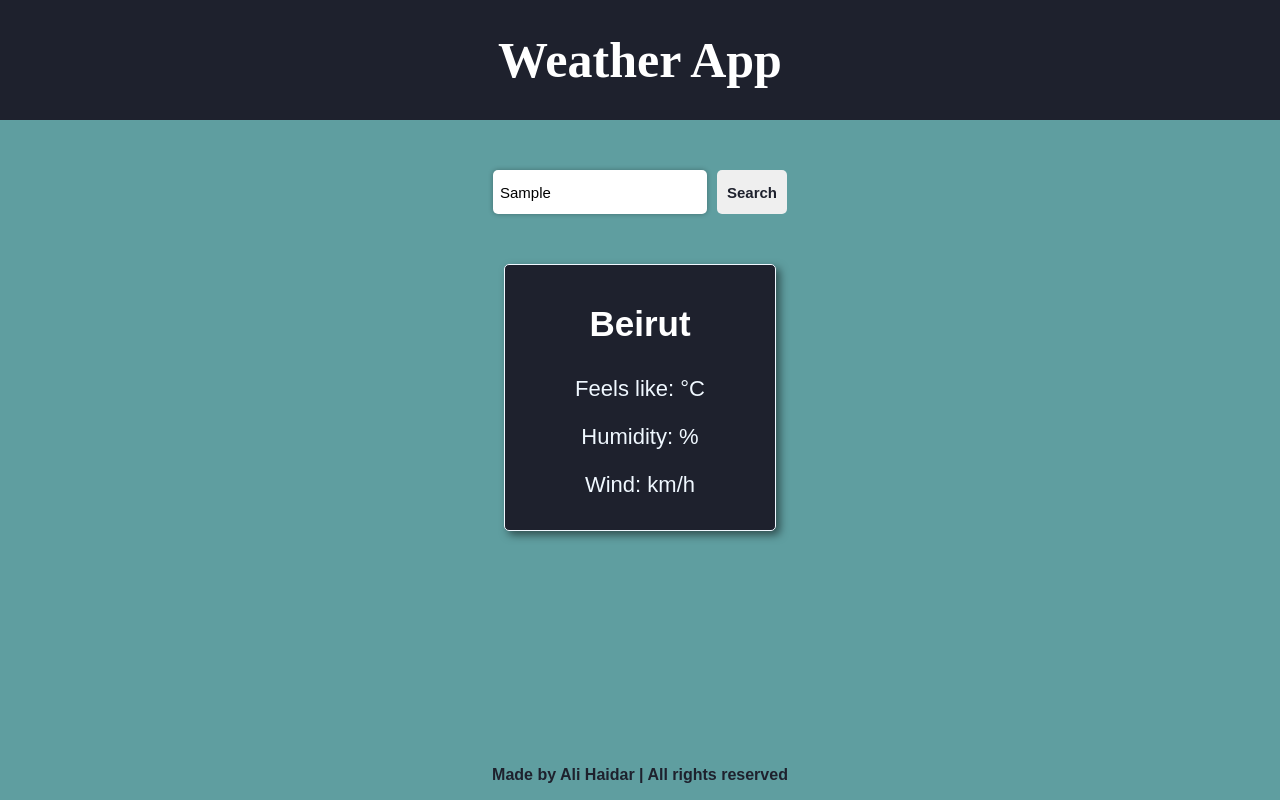
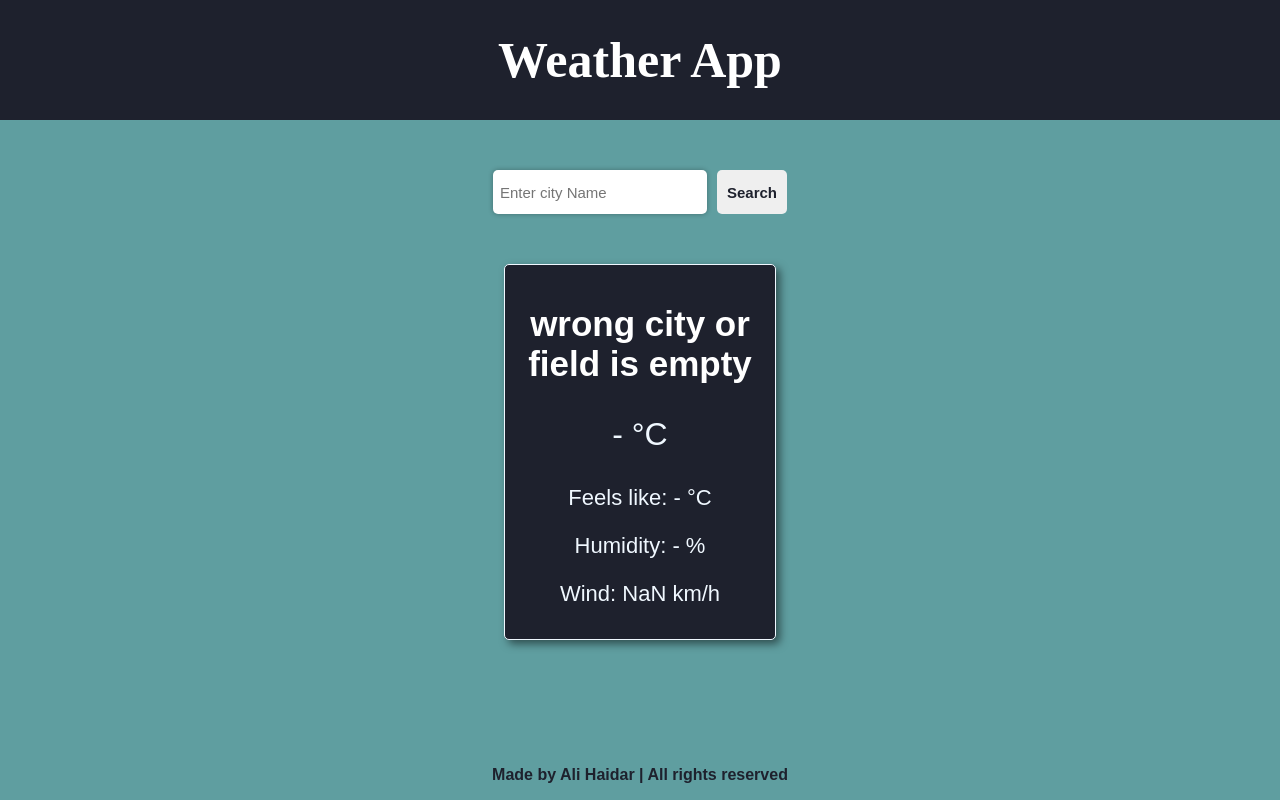
Before and after one commit to alihaydar28/WeatherApp, a plain HTML site: page index.html in a window 1280 px wide. Both pictures are taken after typing "Sample" into the empty fields and a click on the button "Search". Drawn offline with Linux system fonts and the light colour scheme; no server answers; a web font is replaced by a local one.

Commit message:
optimized js code

```diff
--- a/script.js
+++ b/script.js
@@ -1,28 +1,45 @@
 const searchBtn = document.querySelector('.searchBtn');
 const inputField = document.querySelector('.inputField');
-const cityName = document.querySelector('.cityName');
-const temp = document.querySelector('.temp');
-const feelslike = document.querySelector('.feelsLikeSpan');
-const humidity = document.querySelector('.humiditySpan');
-const wind = document.querySelector('.windSpan');
+const weatherInfo = {
+  cityName: document.querySelector('.cityName'),
+  temp: document.querySelector('.temp'),
+  feelslike: document.querySelector('.feelsLikeSpan'),
+  humidity: document.querySelector('.humiditySpan'),
+  wind: document.querySelector('.windSpan')
+};
 
-searchBtn.addEventListener('click', function() {
-    // bdna n3ayet la shi function hon w naatiya l search result
+searchBtn.addEventListener('click', handleSearch);
+inputField.addEventListener('keydown', function(event) {
+  if (event.key === 'Enter') {
+    handleSearch();
+  }
 });
 
-async function getWeatherInfo(city ='beirut'){
-    try{
-        const response= await fetch(`https://api.weatherapi.com/v1/current.json?key=1298f3c1dfd04851afa122550233006&q=${city}`);
-        const weatherData = await response.json();
+async function getWeatherInfo(city = 'beirut') {
+  try {
+    const response = await fetch(`https://api.weatherapi.com/v1/current.json?key=1298f3c1dfd04851afa122550233006&q=${city}`);
+    const weatherData = await response.json();
 
-        cityName.textContent=weatherData.location.name;
-        temp.textContent=weatherData.current.temp_c+" °C";
-        feelslike.textContent=weatherData.current.feelslike_c;
-        humidity.textContent=weatherData.current.humidity;
-        wind.textContent=(weatherData.current.wind_mph)*1.60;
-    }catch(err){
-        console.log(err);
-    }
+    const name=weatherData.location.name;
+    const { temp_c, feelslike_c, humidity, wind_mph } = weatherData.current;
+    updateWeatherInfo(name, temp_c, feelslike_c, humidity, wind_mph);
+
+  } catch (err) {
+    updateWeatherInfo("wrong city or field is empty", "-", "-", "-", "-");
+  }
 };
 
-getWeatherInfo('london');
+function updateWeatherInfo(cityName, temp, feelslike, humidity, wind_mph) {
+  weatherInfo.cityName.textContent = cityName;
+  weatherInfo.temp.textContent = `${temp} °C`;
+  weatherInfo.feelslike.textContent = feelslike;
+  weatherInfo.humidity.textContent = humidity;
+  weatherInfo.wind.textContent = (wind_mph * 1.60).toFixed(2);
+}
+
+function handleSearch() {
+  getWeatherInfo(inputField.value);
+  inputField.value = "";
+}
+
+getWeatherInfo('beirut');
```
Also changed, not shown: index.html (+1 -0 lines).
